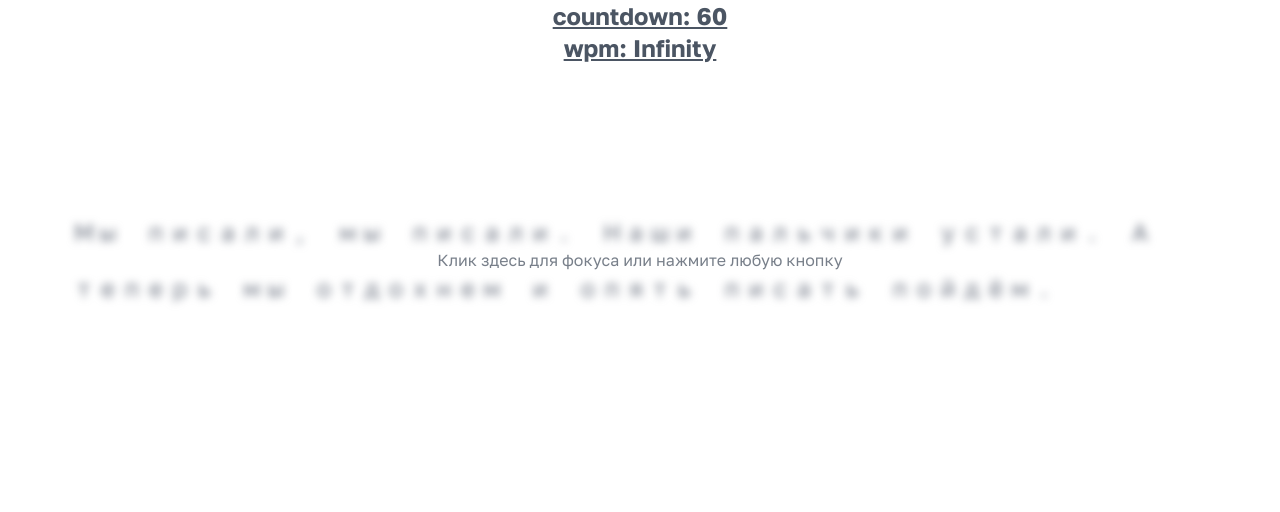
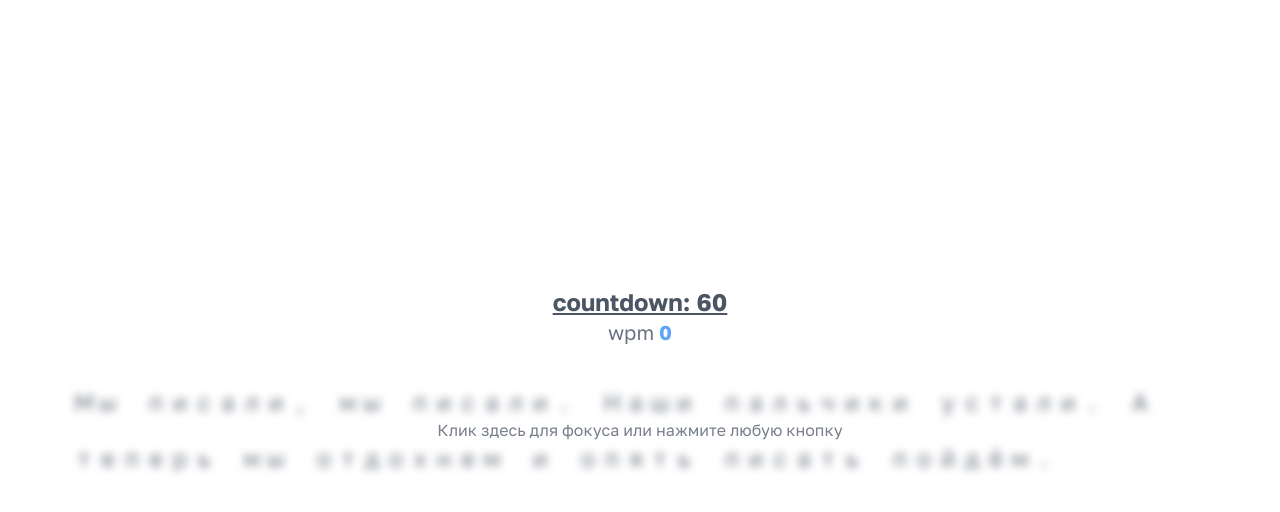
Before and after one commit to kirillmihalych/code-type, a Vue app: page / in a window 1280 px wide. Shown: the top 512 px of the page. Built offline with nearby package versions, Linux system fonts and the light colour scheme; what @tanstack/vue-query would draw is missing.

Commit message:
wpm refresh every 1 second

```diff
--- a/src/App.vue
+++ b/src/App.vue
@@ -1,13 +1,15 @@
 <template>
-  <main class="font-golos">
+  <main class="font-golos grid place-content-center h-dvh w-[95vw] m-auto">
     <div class="text-center font-bold text-2xl text-gray-600 underline">
       <CountdownTimer
         :start="isTimerStarted"
         @result-time="(seconds) => setResultTime(seconds)"
       />
-      <p>wpm: {{ Math.round(wpm) }}</p>
     </div>
-    <div class="grid grid-cols-1 w-[95vw] m-auto mt-28">
+    <p class="text-xl text-center text-gray-500">
+      wpm <span class="font-bold text-blue-400">{{ displayedWpm }}</span>
+    </p>
+    <div class="grid grid-cols-1">
       <div
         v-show="!isInputFocused"
         class="row-start-1 col-start-1 self-center m-auto text-gray-600 opacity-75"
@@ -108,9 +110,11 @@ const text = ref(
   "Мы писали, мы писали. Наши пальчики устали. А теперь мы отдохнем и опять писать пойдём."
 );
 
+const writtenWords = ref([]);
+
 const totalCharsAmount = computed(() => {
   // часть формулы (total_amount_of_chars / 5)
-  return text.value.split("").length / 5;
+  return writtenWords.value.join("").split("").length / 5;
 });
 
 // для проверки ставлю стартовое значение на 15
@@ -125,10 +129,11 @@ const normalizedTime = computed(() => {
 });
 
 const wpm = computed(() => {
-  console.log(normalizedTime.value);
   return totalCharsAmount.value / normalizedTime.value;
 });
-
+const displayedWpm = computed(() => {
+  return isNaN(wpm.value) || !isFinite(wpm.value) ? 0 : Math.round(wpm.value);
+});
 // слова
 const wordsQueue = computed(() => {
   return text.value.split(" ");
@@ -158,7 +163,6 @@ function setFocus() {
 }
 
 watchEffect(() => {
-  // current.size > 0 && !isInputFocused
   if (current.size > 0 && !isInputFocused.value) {
     setFocus();
     setTimeout(() => {
@@ -257,6 +261,7 @@ const lastWordIndex = wordsQueue.value.length - 1;
 // пробел, переход на следующее слово при нажатии пробела
 watchEffect(() => {
   if (isCurrentInputCorrect.value && space.value) {
+    writtenWords.value.push(currentWord.value);
     currentInput.value = "";
     currentWordIndex.value += 1;
     setCarretCoordinates();
```
